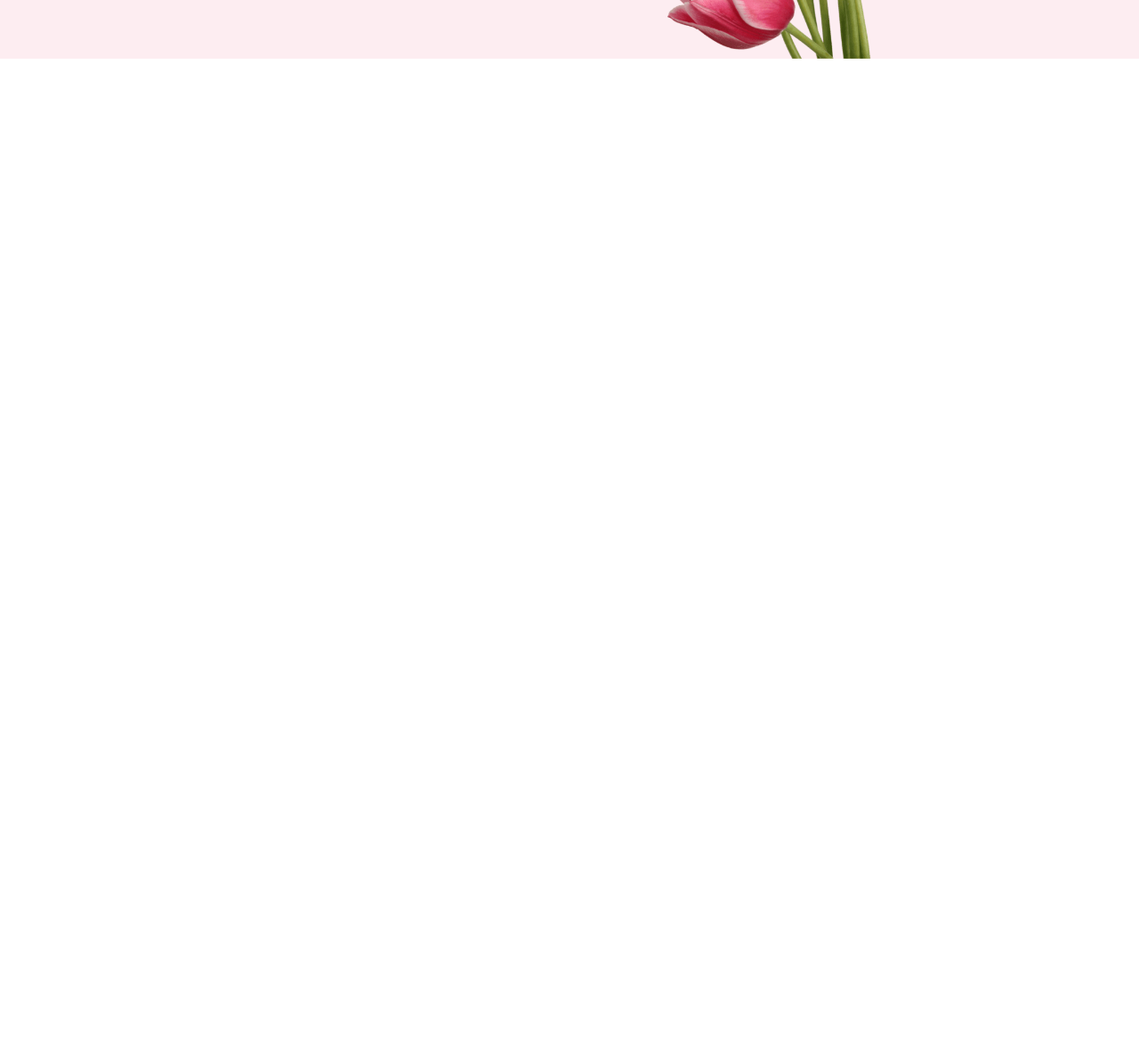
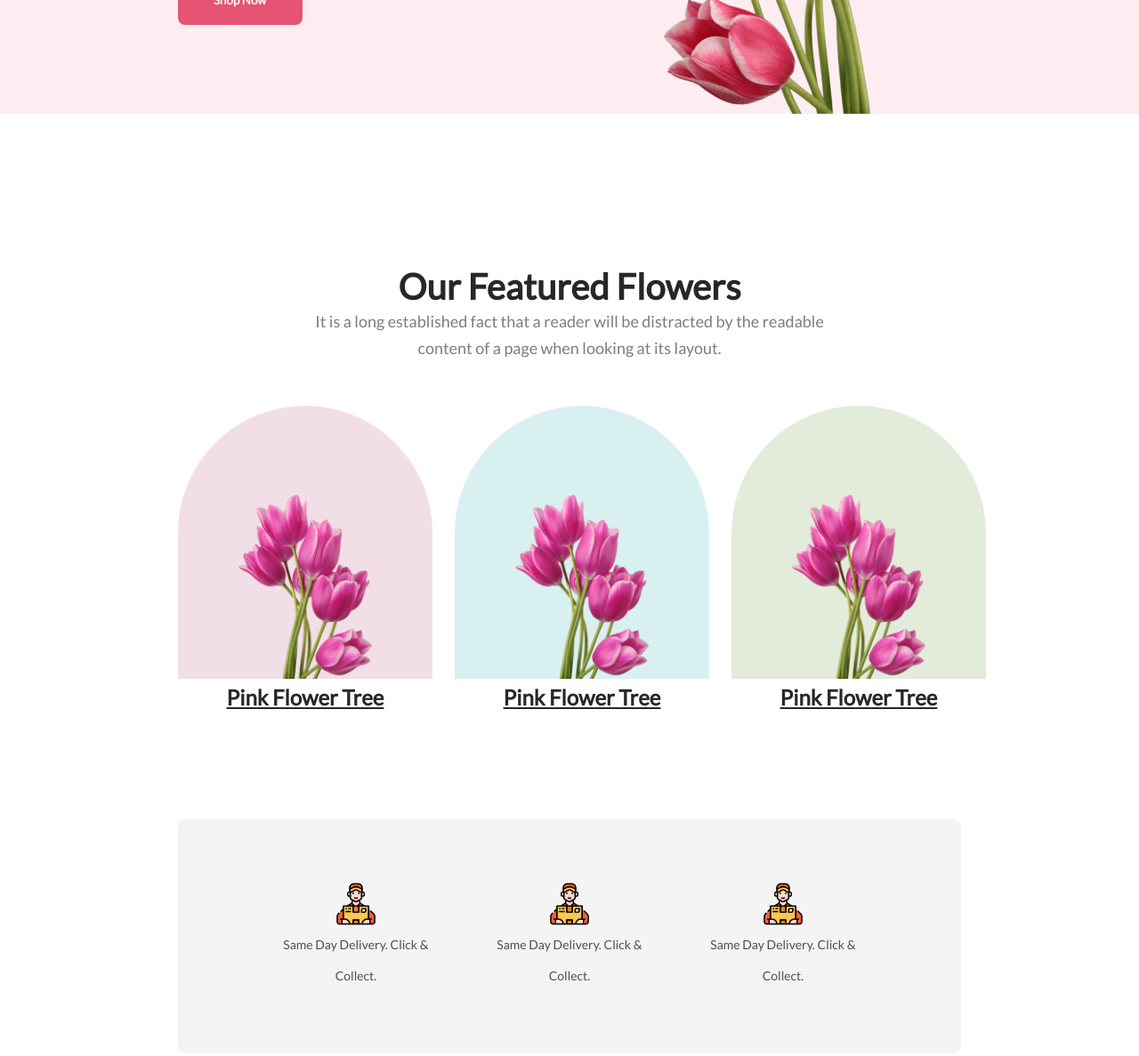
Before and after one commit to Mohosin075/flower-shop-project, a plain HTML site: page index.html in a window 1280 px wide. Shown: the part 574-1761 px from the top of the page at 89% size. Before the commit the page ends 800 px from the top, so only its background shows below. Drawn offline with Linux system fonts and the light colour scheme.

Commit message:
featured section added

```diff
--- a/index.html
+++ b/index.html
@@ -10,7 +10,7 @@
 <link href="https://fonts.googleapis.com/css2?family=Exo+2:wght@400;500;600;700&family=Inter:wght@400;600&family=Lato&family=Lobster&family=Manrope:wght@500;700&family=Montserrat:wght@200;400;500&family=Nunito:wght@400;500;600;800&family=Open+Sans&family=Playfair+Display:wght@400;500&family=Poppins:wght@500&family=Roboto+Mono:wght@300;400&family=Roboto:wght@300;400&family=Source+Code+Pro:wght@300;400&family=Work+Sans:wght@400;600&display=swap" rel="stylesheet">
 </head>
 <body>
-    <header class="banner">
+    <header class="banner container">
         <div class="banner-content">
             <h1>Let's make beautiful flowers a part of your life.</h1>
             <p>It is a long established fact that a reader will be distracted by the readable content of a page when looking at its layout. The point of using Lorem Ipsum is that it has a more-or-less normal distribution of letters.</p>
@@ -20,5 +20,39 @@
             <img  src="./images/pngwing 10.png" alt="">
         </div>
     </header>
+    <main>
+        <section class="featured container">
+            <h2 class="section-title">Our Featured Flowers</h2>
+            <p class="section-desc">It is a long established fact that a reader will be distracted by the readable <br> content of a page when looking at its layout.</p>
+            <div class="featured-cards">
+                <div class="featured-card">
+                        <img class="featured-card-img1" src="./images/pngwing 6.png" alt="">
+                    <p>Pink Flower Tree</p>
+                </div>
+                <div class="featured-card">
+                    <img class="featured-card-img2" src="./images/pngwing 6.png" alt="">
+                    <p>Pink Flower Tree</p>
+                </div>
+                <div class="featured-card">
+                    <img class="featured-card-img3" src="./images/pngwing 6.png" alt="">
+                    <p>Pink Flower Tree</p>
+                </div>
+            </div>
+            <div class="featured-bottom">
+                <div class="featured-bottom-card">
+                    <img src="./images/Group 57.png" alt="">
+                    <p>Same Day Delivery. Click & Collect.</p>
+                </div>
+                <div class="featured-bottom-card">
+                    <img src="./images/Group 57.png" alt="">
+                    <p>Same Day Delivery. Click & Collect.</p>
+                </div>
+                <div class="featured-bottom-card">
+                    <img src="./images/Group 57.png" alt="">
+                    <p>Same Day Delivery. Click & Collect.</p>
+                </div>
+            </div>
+        </section>
+    </main>
 </body>
 </html>
--- a/style.css
+++ b/style.css
@@ -3,27 +3,45 @@
   font-family: "Lato", sans-serif;
 }
 /* common css */
+.container {
+  padding: 0 200px;
+}
 .btn {
   padding: 20px 40px;
   border-radius: 8px;
   background: #e55473;
   border: none;
   font-weight: 700;
-  color: #FFF;
+  color: #fff;
+}
+.section-title {
+  color: #272727;
+  text-align: center;
+  font-size: 40px;
+  font-style: normal;
+  font-weight: 800;
+  line-height: normal;
+}
+.section-desc {
+  color: rgba(39, 39, 39, 0.6);
+  text-align: center;
+  font-size: 18px;
+  font-style: normal;
+  font-weight: 400;
+  line-height: 30px; /* 166.667% */
 }
 
 /* banner / header */
 .banner {
   background: rgba(229, 84, 115, 0.1);
-  padding: 0 200px;
   display: flex;
   justify-content: space-between;
   align-items: center;
-  height: 80vh;
   position: relative;
 }
 .banner-content {
   width: 50%;
+  padding: 100px 0;
 }
 .banner-img {
   width: 40%;
@@ -44,3 +62,60 @@
   font-size: 18px;
   padding: 35px 0;
 }
+
+/* featured section */
+.featured {
+  margin-top: 170px;
+}
+.featured-cards {
+  margin-top: 50px;
+  display: flex;
+  justify-content: space-between;
+  align-items: center;
+  gap: 25px;
+}
+.featured-card img {
+  width: 150px;
+  border-radius: 300px 300px 0px 0px;
+  padding: 100px 68px 0px 68px;
+}
+.featured-card-img1 {
+  background: rgba(167, 33, 98, 0.15);
+}
+.featured-card-img2 {
+  background: rgba(5, 151, 160, 0.15);
+}
+.featured-card-img3 {
+  background: rgba(71, 125, 17, 0.15);
+}
+.featured-card p {
+  color: #272727;
+  text-align: center;
+  font-size: 24px;
+  font-style: normal;
+  font-weight: 700;
+  line-height: 35px; /* 145.833% */
+  text-decoration-line: underline;
+}
+
+.featured-bottom {
+  border-radius: 8px;
+  background: rgba(39, 39, 39, 0.05);
+  margin: 120px 0;
+  padding: 70px 100px;
+  display: flex;
+  gap: 40px;
+}
+.featured-bottom-card {
+  text-align: center;
+}
+.featured-bottom-card img {
+  width: 50px;
+}
+.featured-bottom-card p {
+  color: rgba(39, 39, 39, 0.8);
+  font-size: 14px;
+  font-style: normal;
+  font-weight: 500;
+  line-height: 35px; /* 145.833% */
+}
```
